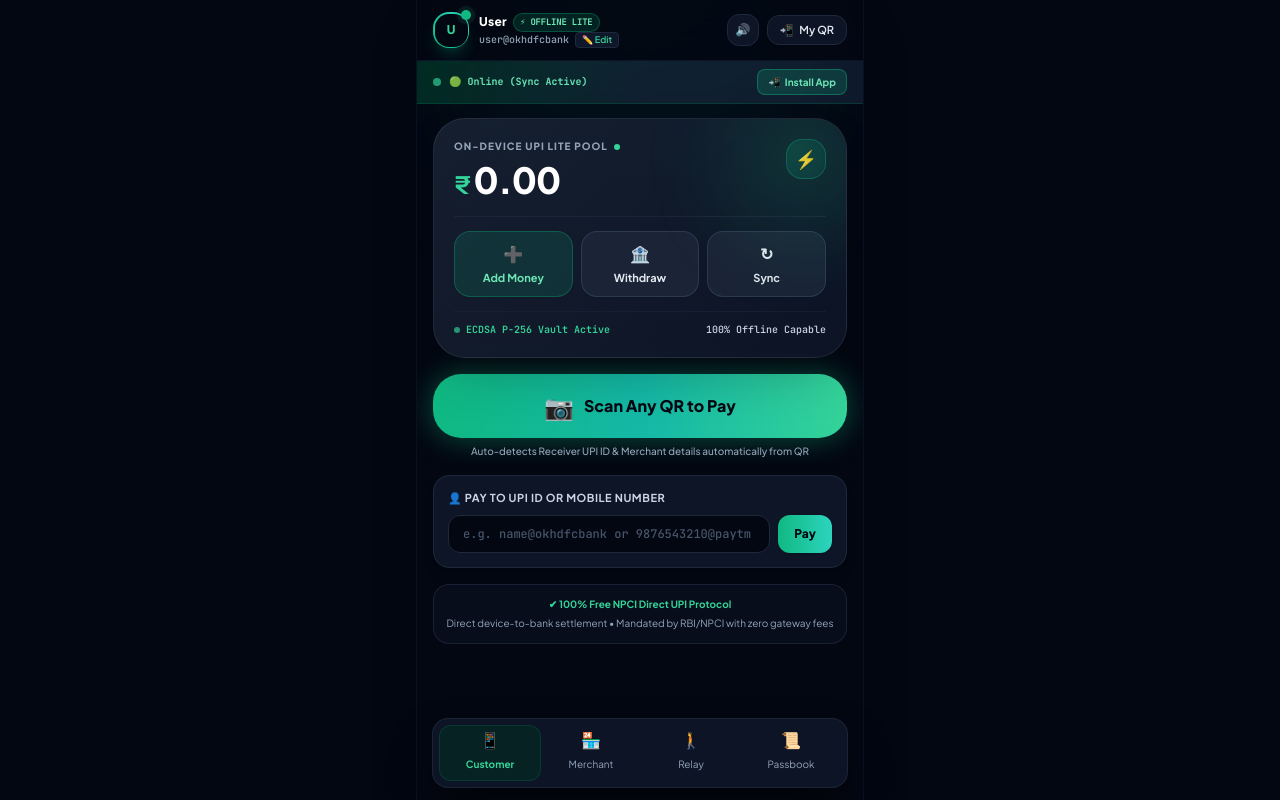
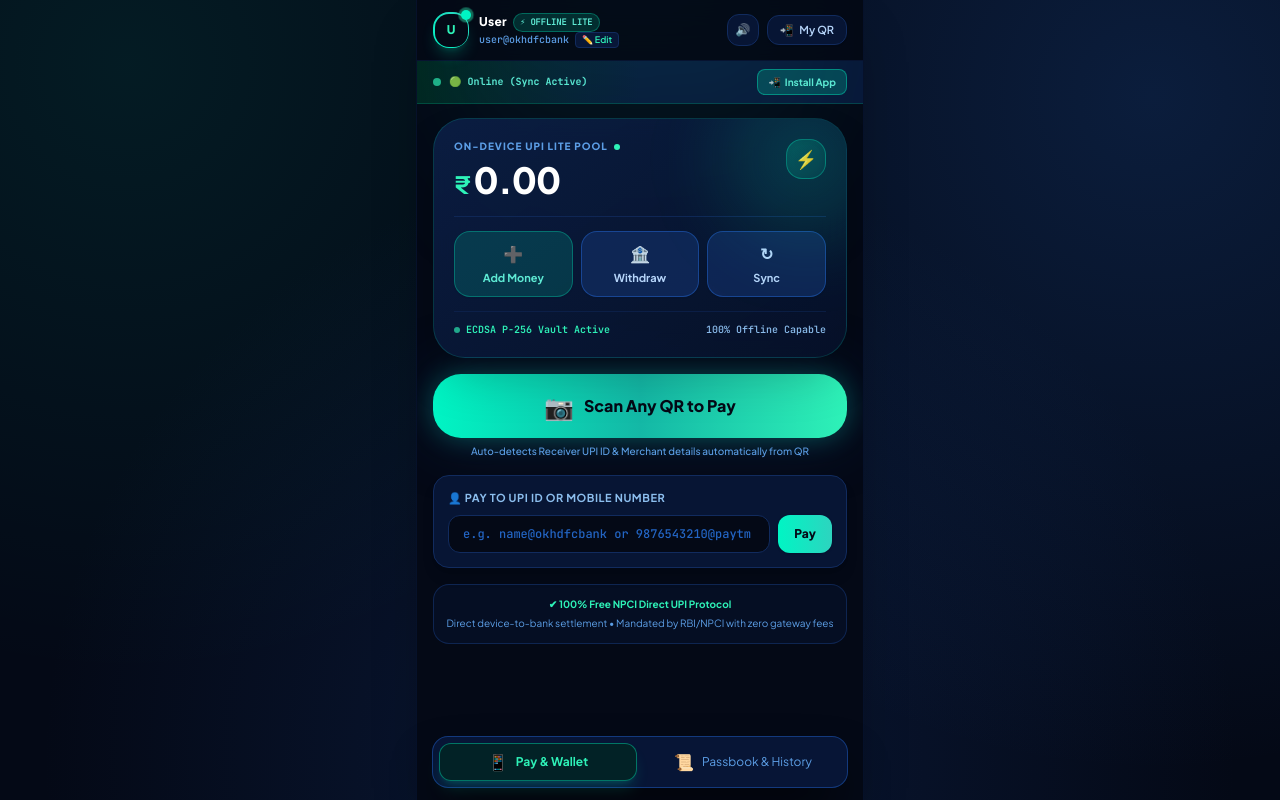
Before and after one commit to sagarBhatiya/offline-upi, a Flask app: page / in a window 1280 px wide. Run offline with Flask 3, Linux system fonts and the light colour scheme; some libraries are stand-ins or nearby versions.

Commit message:
UI Updation

```diff
--- a/templates/index.html
+++ b/templates/index.html
@@ -7,7 +7,7 @@
 
   <!-- PWA Manifest & Mobile Standalone Tags -->
   <link rel="manifest" href="/manifest.json">
-  <meta name="theme-color" content="#030712">
+  <meta name="theme-color" content="#040916">
   <meta name="apple-mobile-web-app-capable" content="yes">
   <meta name="apple-mobile-web-app-status-bar-style" content="black-translucent">
   <meta name="apple-mobile-web-app-title" content="UPI Lite">
@@ -35,10 +35,63 @@
             mono: ['"JetBrains Mono"', 'monospace'],
           },
           colors: {
+            // Sailor Blue palette mapped to slate for high-fidelity dark naval aesthetic
             slate: {
-              850: '#111827',
-              925: '#070b16',
-              950: '#030712',
+              50: '#edf4fd',
+              100: '#d7e6fb',
+              200: '#b5d4f9',
+              300: '#8cbeee',
+              400: '#5c9ee6',
+              500: '#3481dc',
+              600: '#2365c4',
+              700: '#1b4ea3',
+              750: '#153e85',
+              800: '#112b5e', // Sailor Navy border & elevated surfaces
+              850: '#0d224d', // Sailor Navy card container
+              900: '#081738', // Deep Sailor Navy
+              925: '#061129', // Nautical Midnight
+              950: '#040916', // Deepest Sailor Void
+            },
+            // Mint Green palette mapped to emerald for luminous crisp contrast
+            emerald: {
+              50: '#f0fdfa',
+              100: '#ccfbf1',
+              200: '#99f6e4',
+              300: '#5eead4',
+              400: '#2ef2b8', // Glowing Electric Mint
+              500: '#00f5c4', // Hero Mint Green
+              600: '#00d6aa',
+              700: '#00ab87',
+              800: '#018368',
+              900: '#044d3e',
+              950: '#012921',
+            },
+            sailor: {
+              50: '#edf4fd',
+              100: '#d7e6fb',
+              200: '#b5d4f9',
+              300: '#8cbeee',
+              400: '#5c9ee6',
+              500: '#3481dc',
+              600: '#2365c4',
+              700: '#1b4ea3',
+              800: '#112b5e',
+              850: '#0d224d',
+              900: '#081738',
+              950: '#040916',
+            },
+            mint: {
+              50: '#f0fdfa',
+              100: '#ccfbf1',
+              200: '#99f6e4',
+              300: '#5eead4',
+              400: '#2ef2b8',
+              500: '#00f5c4',
+              600: '#00d6aa',
+              700: '#00ab87',
+              800: '#018368',
+              900: '#044d3e',
+              950: '#012921',
             }
           }
         }
@@ -51,49 +104,77 @@
       height: 100%;
       margin: 0;
       padding: 0;
-      background-color: #030712;
+      background-color: #040916;
+      background-image:
+        radial-gradient(circle at 10% 8%, rgba(0, 245, 196, 0.08) 0%, transparent 45%),
+        radial-gradient(circle at 90% 12%, rgba(35, 101, 196, 0.22) 0%, transparent 50%),
+        radial-gradient(circle at 50% 95%, rgba(17, 43, 94, 0.45) 0%, transparent 60%);
+      background-attachment: fixed;
       -webkit-tap-highlight-color: transparent;
       user-select: none;
     }
     .custom-scrollbar::-webkit-scrollbar { width: 3px; }
-    .custom-scrollbar::-webkit-scrollbar-track { background: transparent; }
-    .custom-scrollbar::-webkit-scrollbar-thumb { background: rgba(100, 116, 139, 0.3); border-radius: 9999px; }
+    .custom-scrollbar::-webkit-scrollbar-track { background: rgba(8, 23, 56, 0.5); }
+    .custom-scrollbar::-webkit-scrollbar-thumb { background: rgba(0, 245, 196, 0.3); border-radius: 9999px; }
+    .custom-scrollbar::-webkit-scrollbar-thumb:hover { background: rgba(0, 245, 196, 0.6); }
 
     @keyframes scan-laser {
-      0% { top: 6%; opacity: 0.9; }
-      100% { top: 94%; opacity: 0.9; }
+      0% { top: 6%; opacity: 0.95; }
+      100% { top: 94%; opacity: 0.95; }
     }
     .laser-line {
-      animation: scan-laser 2s ease-in-out infinite alternate;
+      animation: scan-laser 2s cubic-bezier(0.4, 0, 0.2, 1) infinite alternate;
+      background: linear-gradient(90deg, transparent, #00f5c4 25%, #2ef2b8 50%, #00f5c4 75%, transparent);
+      box-shadow: 0 0 14px #00f5c4, 0 0 28px rgba(0, 245, 196, 0.6);
     }
 
     @keyframes pulse-glow {
-      0%, 100% { box-shadow: 0 0 20px rgba(16, 185, 129, 0.25); }
-      50% { box-shadow: 0 0 35px rgba(16, 185, 129, 0.5); }
+      0%, 100% {
+        box-shadow: 0 0 24px rgba(0, 245, 196, 0.25), 0 0 60px rgba(17, 43, 94, 0.45);
+      }
+      50% {
+        box-shadow: 0 0 42px rgba(0, 245, 196, 0.45), 0 0 85px rgba(17, 43, 94, 0.7);
+      }
     }
     .hero-glow {
-      animation: pulse-glow 3s infinite;
+      animation: pulse-glow 3.5s ease-in-out infinite;
     }
 
     @keyframes live-ping {
-      75%, 100% { transform: scale(2); opacity: 0; }
+      75%, 100% { transform: scale(2.2); opacity: 0; }
     }
     .animate-live-dot {
-      animation: live-ping 1.5s cubic-bezier(0, 0, 0.2, 1) infinite;
+      animation: live-ping 1.6s cubic-bezier(0, 0, 0.2, 1) infinite;
     }
 
     .glass-card {
-      background: linear-gradient(135deg, rgba(30, 41, 59, 0.7) 0%, rgba(15, 23, 42, 0.8) 100%);
-      backdrop-filter: blur(16px);
-      -webkit-backdrop-filter: blur(16px);
-      border: 1px solid rgba(255, 255, 255, 0.08);
+      background: linear-gradient(145deg, rgba(13, 34, 77, 0.78) 0%, rgba(6, 17, 41, 0.92) 100%);
+      backdrop-filter: blur(20px);
+      -webkit-backdrop-filter: blur(20px);
+      border: 1px solid rgba(0, 245, 196, 0.16);
+      box-shadow: 0 20px 40px -15px rgba(2, 6, 18, 0.75), 0 0 24px -10px rgba(0, 245, 196, 0.12);
+    }
+    .glass-card:hover {
+      border-color: rgba(0, 245, 196, 0.28);
     }
 
     .touch-btn {
-      transition: transform 0.15s cubic-bezier(0.34, 1.56, 0.64, 1), box-shadow 0.15s ease;
+      transition: transform 0.15s cubic-bezier(0.34, 1.56, 0.64, 1), box-shadow 0.15s ease, filter 0.15s ease;
     }
     .touch-btn:active {
       transform: scale(0.96);
+    }
+
+    .sailor-badge {
+      background: rgba(17, 43, 94, 0.6);
+      border: 1px solid rgba(35, 101, 196, 0.4);
+      color: #b5d4f9;
+    }
+
+    .mint-badge {
+      background: rgba(0, 245, 196, 0.12);
+      border: 1px solid rgba(0, 245, 196, 0.35);
+      color: #00f5c4;
     }
   </style>
 </head>
@@ -257,148 +338,7 @@
       </section>
 
       <!-- ======================================================== -->
-      <!-- TAB 2: 🏪 MERCHANT PoS WALLET & OFFLINE STANDEE SCREEN -->
-      <!-- ======================================================== -->
-      <section id="screen-merchant" class="space-y-4 hidden">
-
-        <!-- Merchant Wallet Hero Card -->
-        <div class="bg-gradient-to-br from-indigo-950/90 via-slate-900 to-slate-900 border border-indigo-700/50 rounded-[2rem] p-5 shadow-2xl relative overflow-hidden group">
-          <div class="absolute -right-8 -top-8 w-36 h-36 bg-indigo-500/20 rounded-full blur-2xl pointer-events-none group-hover:bg-indigo-500/30 transition"></div>
-
-          <div class="flex justify-between items-start">
-            <div>
-              <div class="text-[10px] text-indigo-300 uppercase tracking-widest font-extrabold flex items-center gap-1.5">
-                <span>Merchant PoS Wallet</span>
-                <span class="w-1.5 h-1.5 rounded-full bg-indigo-400"></span>
-              </div>
-              <div class="text-3xl sm:text-4xl font-extrabold text-white mt-1.5 flex items-baseline gap-1 tracking-tight">
-                <span class="text-2xl text-indigo-400 font-bold">₹</span>
-                <span id="merchant-balance-display">0.00</span>
-              </div>
-            </div>
-
-            <div class="text-right">
-              <span id="merchant-vpa-badge" class="text-[10px] px-2.5 py-1 rounded-xl bg-indigo-500/20 text-indigo-300 border border-indigo-500/30 font-mono font-bold block">
-                merchant@upi
-              </span>
-              <div class="text-[8px] text-indigo-400 mt-1">PoS Cash Register</div>
-            </div>
-          </div>
-
-          <p class="text-[11px] text-slate-300 mt-3 leading-relaxed">
-            Customers pay offline from their wallet to your Merchant Wallet with zero internet! Accumulated money can be withdrawn directly to your real bank account via IMPS.
-          </p>
-
-          <!-- Withdraw Merchant Balance Button -->
-          <div class="mt-3.5 pt-3 border-t border-indigo-800/40 flex justify-between items-center">
-            <span class="text-[10px] text-indigo-300 font-mono">Real Bank Payout</span>
-            <button onclick="openWithdrawModal('merchant')" class="py-2 px-3.5 rounded-xl bg-indigo-500/20 hover:bg-indigo-500/35 text-indigo-200 border border-indigo-500/30 text-xs font-bold flex items-center gap-1.5 transition touch-btn shadow-sm">
-              <span>🏦 Withdraw to Bank UPI</span>
-            </button>
-          </div>
-        </div>
-
-        <!-- Live Merchant Offline Standee QR -->
-        <div class="p-4 bg-slate-900/90 border border-slate-800 rounded-3xl text-center space-y-3 shadow-xl">
-          <div class="flex items-center justify-between">
-            <div class="text-left">
-              <div class="text-xs font-bold text-white flex items-center gap-1">
-                <span>🏪</span>
-                <span>Store Standee QR</span>
-              </div>
-              <div class="text-[10px] text-slate-400">Customers scan this to pay your wallet offline</div>
-            </div>
-            <span class="text-[9px] px-2 py-0.5 rounded-full bg-emerald-500/10 text-emerald-400 border border-emerald-500/20 font-bold">100% Offline</span>
-          </div>
-
-          <!-- Standee QR Canvas -->
-          <div class="p-4 bg-white rounded-2xl inline-block shadow-2xl mx-auto border-2 border-indigo-500/30">
-            <div id="merchant-standee-qrcode" class="w-[180px] h-[180px] flex items-center justify-center"></div>
-          </div>
-
-          <div class="p-2.5 rounded-xl bg-slate-950 border border-slate-800 text-[10px] text-slate-300 flex items-center justify-between font-mono">
-            <span>Payee Handle:</span>
-            <span class="text-indigo-400 font-bold">merchant@upi</span>
-          </div>
-        </div>
-
-      </section>
-
-      <!-- ======================================================== -->
-      <!-- TAB 3: 🚶 COMMUTER MULE CASHBACK RELAY SCREEN -->
-      <!-- ======================================================== -->
-      <section id="screen-mule" class="space-y-4 hidden">
-
-        <!-- Mule Cashback Hero Card (Nebula Violet Finish) -->
-        <div class="bg-gradient-to-br from-purple-950/80 via-slate-900 to-slate-900 border border-purple-800/50 rounded-[2rem] p-5 shadow-2xl relative overflow-hidden">
-          <div class="absolute -right-8 -top-8 w-32 h-32 bg-purple-500/15 rounded-full blur-2xl"></div>
-
-          <div class="flex justify-between items-start">
-            <div>
-              <div class="text-[10px] text-purple-300 uppercase tracking-widest font-extrabold">Proof-of-Relay Cashback</div>
-              <div class="text-3xl sm:text-4xl font-extrabold text-white mt-1.5 flex items-baseline gap-1">
-                <span class="text-2xl text-purple-400">₹</span>
-                <span id="mule-balance-display">0.00</span>
-              </div>
-            </div>
-
-            <!-- Auto-Entered Mule Handle -->
-            <div class="text-right">
-              <span id="mule-vpa-badge" class="text-[10px] px-2.5 py-1 rounded-xl bg-purple-500/20 text-purple-300 border border-purple-500/30 font-mono font-bold block">
-                mule_auto@upi
-              </span>
-              <div class="text-[8px] text-purple-400 mt-1">Device-Assigned Handle</div>
-            </div>
-          </div>
-
-          <p class="text-[11px] text-slate-300 mt-3 leading-relaxed">
-            Passerby commuters passively carry encrypted offline vouchers on their phones to 4G internet zones and automatically earn <b>₹0.25 cashback</b> per packet upon cloud settlement!
-          </p>
-
-          <!-- Withdraw Mule Cashback Button -->
-          <div class="mt-3.5 pt-3 border-t border-purple-800/40 flex justify-between items-center">
-            <span class="text-[10px] text-purple-300 font-mono">Instant IMPS Disbursal</span>
-            <button onclick="openWithdrawModal('mule')" class="py-1.5 px-3 rounded-xl bg-purple-500/20 hover:bg-purple-500/30 text-purple-200 border border-purple-500/30 text-[11px] font-bold flex items-center gap-1 transition touch-btn">
-              <span>🏦 Withdraw Cashback</span>
-            </button>
-          </div>
-        </div>
-
-        <!-- Mule Connectivity Card -->
-        <div class="bg-slate-900/90 border border-slate-800 rounded-2xl p-4 space-y-3">
-          <div class="flex items-center justify-between">
-            <div>
-              <div class="text-xs font-bold text-white">Mule Connectivity</div>
-              <div class="text-[11px] text-slate-400" id="mule-conn-status">Currently Offline (In Basement)</div>
-            </div>
-            <button id="mule-toggle-4g-btn" onclick="toggleBridgeInternet()" class="text-xs px-3.5 py-2 rounded-xl bg-slate-800 text-blue-400 border border-blue-500/30 font-bold transition touch-btn">
-              <span id="mule-4g-text">📶 Connect to 4G</span>
-            </button>
-          </div>
-
-          <div class="p-3 rounded-xl bg-slate-950 border border-slate-800 flex justify-between items-center text-xs">
-            <span class="text-slate-400 font-medium">Vouchers in Device Transit:</span>
-            <span class="font-mono font-bold text-purple-400" id="mule-cache-count">0 vouchers</span>
-          </div>
-        </div>
-
-        <!-- Settle Action -->
-        <div class="pt-1">
-          <div id="mule-feedback" class="text-center text-xs mb-2 text-slate-400 font-medium h-4 truncate">
-            Connect to 4G to claim relay cashback
-          </div>
-          <button id="btn-settle-cloud" onclick="flushBridgeToBank()" class="w-full py-4 px-4 bg-gradient-to-r from-emerald-500 via-teal-500 to-emerald-400 hover:from-emerald-400 hover:to-teal-300 text-slate-950 font-extrabold text-xs rounded-2xl shadow-xl shadow-emerald-500/20 flex items-center justify-center gap-2 transition touch-btn">
-            <span>☁️ Settle & Disburse ₹0.25 Cashback</span>
-          </button>
-          <p class="text-[9px] text-center text-slate-500 mt-1">
-            Settles atomic multi-party ledger & deposits bounty into your auto-assigned handle.
-          </p>
-        </div>
-
-      </section>
-
-      <!-- ======================================================== -->
-      <!-- TAB 3: 📜 BANKING PASSBOOK / LEDGER SCREEN -->
+      <!-- TAB 2: 📜 BANKING PASSBOOK / LEDGER SCREEN -->
       <!-- ======================================================== -->
       <section id="screen-ledger" class="space-y-3 hidden">
         <div class="flex justify-between items-center px-1">
@@ -426,24 +366,16 @@
 
     </main>
 
-    <!-- NATIVE FLOATING BOTTOM NAVIGATION DOCK -->
+    <!-- NATIVE FLOATING BOTTOM NAVIGATION DOCK (2-TAB STREAMLINED) -->
     <nav class="fixed bottom-3 left-0 right-0 max-w-md mx-auto px-4 z-40 pointer-events-none">
-      <div class="pointer-events-auto bg-slate-900/90 backdrop-blur-2xl border border-slate-800/80 rounded-2xl p-1.5 flex items-center justify-around shadow-2xl shadow-black/80">
-        <button id="nav-payer" onclick="switchPhoneTab('payer')" class="flex-1 py-1.5 rounded-xl text-emerald-400 font-bold bg-emerald-950/60 border border-emerald-800/40 transition touch-btn text-center">
-          <span class="block text-base leading-none mb-0.5">📱</span>
-          <span class="text-[10px]">Customer</span>
+      <div class="pointer-events-auto bg-slate-900/95 backdrop-blur-2xl border border-slate-750/90 rounded-2xl p-1.5 flex items-center justify-around shadow-2xl shadow-black/90 gap-2">
+        <button id="nav-payer" onclick="switchPhoneTab('payer')" class="flex-1 py-2.5 rounded-xl text-emerald-400 font-bold bg-emerald-950/70 border border-emerald-500/40 shadow-lg shadow-emerald-500/15 transition touch-btn text-center flex items-center justify-center gap-2">
+          <span class="text-base leading-none">📱</span>
+          <span class="text-xs">Pay & Wallet</span>
         </button>
-        <button id="nav-merchant" onclick="switchPhoneTab('merchant')" class="flex-1 py-1.5 rounded-xl text-slate-400 hover:text-slate-200 transition touch-btn text-center">
-          <span class="block text-base leading-none mb-0.5">🏪</span>
-          <span class="text-[10px]">Merchant</span>
-        </button>
-        <button id="nav-mule" onclick="switchPhoneTab('mule')" class="flex-1 py-1.5 rounded-xl text-slate-400 hover:text-slate-200 transition touch-btn text-center">
-          <span class="block text-base leading-none mb-0.5">🚶</span>
-          <span class="text-[10px]">Relay</span>
-        </button>
-        <button id="nav-ledger" onclick="switchPhoneTab('ledger')" class="flex-1 py-1.5 rounded-xl text-slate-400 hover:text-slate-200 transition touch-btn text-center">
-          <span class="block text-base leading-none mb-0.5">📜</span>
-          <span class="text-[10px]">Passbook</span>
+        <button id="nav-ledger" onclick="switchPhoneTab('ledger')" class="flex-1 py-2.5 rounded-xl text-slate-400 hover:text-slate-200 transition touch-btn text-center flex items-center justify-center gap-2">
+          <span class="text-base leading-none">📜</span>
+          <span class="text-xs">Passbook & History</span>
         </button>
       </div>
     </nav>
@@ -507,7 +439,7 @@
 
       <!-- Auto-Entered Receiver Info -->
       <div class="flex items-center gap-3 p-3.5 rounded-2xl bg-slate-950 border border-slate-800">
-        <div class="w-12 h-12 rounded-2xl bg-gradient-to-tr from-blue-600 to-indigo-600 flex items-center justify-center text-2xl shadow">
+        <div class="w-12 h-12 rounded-2xl bg-gradient-to-tr from-slate-800 to-slate-700 border border-emerald-500/30 flex items-center justify-center text-2xl shadow">
           🏪
         </div>
         <div class="flex-1 truncate">
@@ -558,7 +490,7 @@
   <!-- ======================================================== -->
   <div id="payment-success-modal" class="fixed inset-0 bg-black/90 backdrop-blur-md z-50 flex items-center justify-center p-4 hidden">
     <div class="bg-slate-900 border border-slate-800 rounded-3xl p-6 max-w-sm w-full text-center space-y-4 shadow-2xl">
-      <div class="w-16 h-16 rounded-full bg-emerald-500/20 border-2 border-emerald-400 flex items-center justify-center mx-auto text-3xl text-emerald-400 shadow-[0_0_25px_#10b981]">
+      <div class="w-16 h-16 rounded-full bg-emerald-500/20 border-2 border-emerald-400 flex items-center justify-center mx-auto text-3xl text-emerald-400 shadow-[0_0_28px_#00f5c4]">
         ✔
       </div>
 
@@ -929,7 +861,7 @@
           particleCount: 60,
           spread: 60,
           origin: { y: 0.65 },
-          colors: ['#10b981', '#3b82f6', '#8b5cf6', '#fbbf24', '#ffffff']
+          colors: ['#00f5c4', '#2ef2b8', '#3481dc', '#1b4ea3', '#ffffff']
         });
       }
     }
@@ -986,27 +918,24 @@
       requestAnimationFrame(step);
     }
 
-    // --- Tab Switcher (Customer, Merchant, Mule, Ledger) ---
+    // --- Tab Switcher (Customer & Passbook) ---
     function switchPhoneTab(tabName) {
       activeTab = tabName;
       triggerHaptic(15);
       playSyntheticTone('click');
-      ['payer', 'merchant', 'mule', 'ledger'].forEach(t => {
+      ['payer', 'ledger'].forEach(t => {
         const screen = document.getElementById(`screen-${t}`);
         const nav = document.getElementById(`nav-${t}`);
         if (screen && nav) {
           if (t === tabName) {
             screen.classList.remove('hidden');
-            nav.className = "flex-1 py-1.5 rounded-xl text-emerald-400 font-bold bg-emerald-950/60 border border-emerald-800/40 transition touch-btn text-center";
+            nav.className = "flex-1 py-2.5 rounded-xl text-emerald-400 font-bold bg-emerald-950/70 border border-emerald-500/40 shadow-lg shadow-emerald-500/15 transition touch-btn text-center flex items-center justify-center gap-2";
           } else {
             screen.classList.add('hidden');
-            nav.className = "flex-1 py-1.5 rounded-xl text-slate-400 hover:text-slate-200 transition touch-btn text-center";
+            nav.className = "flex-1 py-2.5 rounded-xl text-slate-400 hover:text-slate-200 transition touch-btn text-center flex items-center justify-center gap-2";
           }
         }
       });
-      if (tabName === 'merchant') {
-        generateMerchantStandeeQr();
-      }
       refreshState();
     }
 
@@ -1805,9 +1734,13 @@
       try {
         await fetch('/api/demo/reset', { method: 'POST' });
         bridgeHasInternet = false;
-        document.getElementById('mule-4g-text').textContent = "📶 Connect to 4G";
-        document.getElementById('mule-conn-status').textContent = "Currently Offline (In Basement)";
-        document.getElementById('mule-conn-status').className = "text-[11px] text-slate-400";
+        const g4Text = document.getElementById('mule-4g-text');
+        if (g4Text) g4Text.textContent = "📶 Connect to 4G";
+        const connStatus = document.getElementById('mule-conn-status');
+        if (connStatus) {
+          connStatus.textContent = "Currently Offline (In Basement)";
+          connStatus.className = "text-[11px] text-slate-400";
+        }
         await refreshState();
       } catch (e) {
         console.error("Reset error:", e);
@@ -2087,8 +2020,8 @@
 
         const mesh = data.mesh || {};
         const devs = mesh.devices || {};
-        const pBridge = devs['phone-bridge']?.held_packets?.length || 0;
-        document.getElementById('mule-cache-count').textContent = `${pBridge} vouchers`;
+        const muleCacheEl = document.getElementById('mule-cache-count');
+        if (muleCacheEl) muleCacheEl.textContent = `${pBridge} vouchers`;
 
         // Cache transactions & render
         cachedTransactions = data.transactions || [];
```
Also changed, not shown: static/style.css (+9 -8 lines), static/manifest.json, upi.db.
